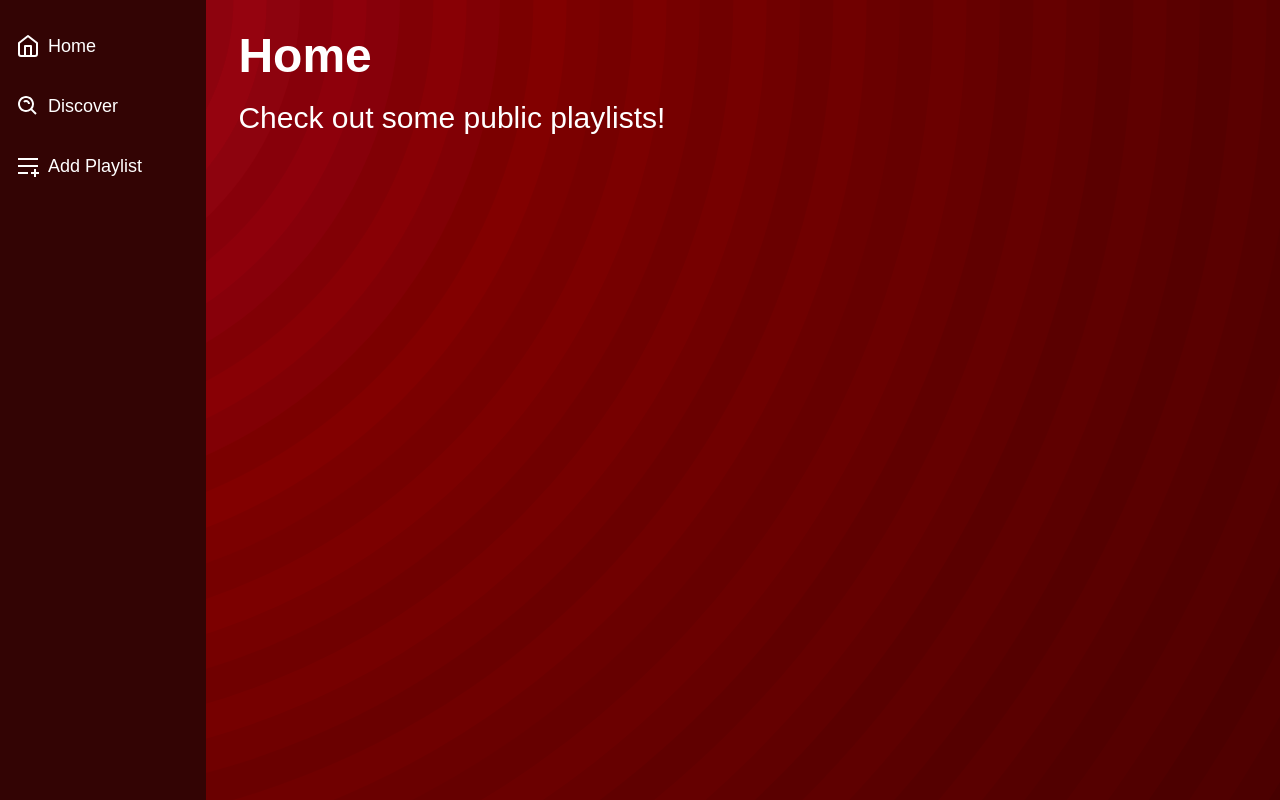
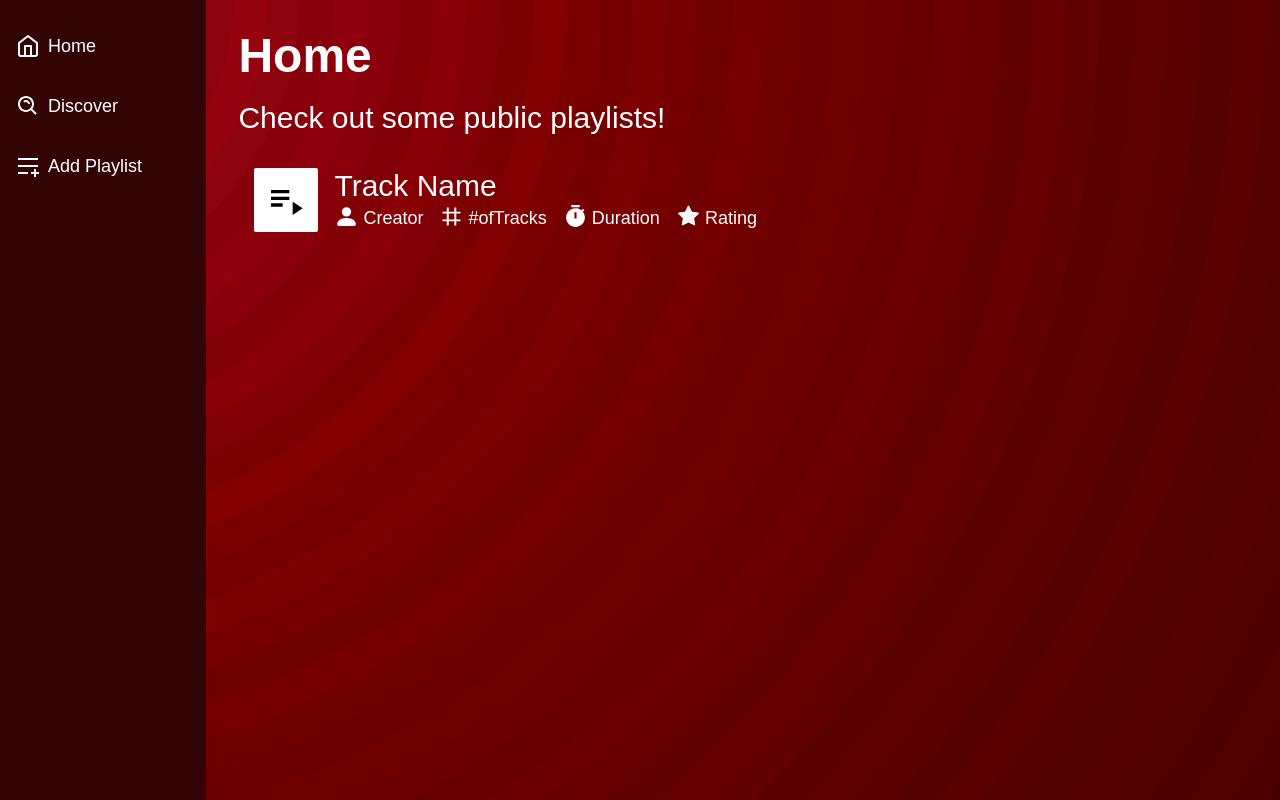
Before and after one commit to brodysmith8/music-streaming-application, a React (Create React App) app in the folder client/react-app/bas/: page /home in a window 1280 px wide. Built offline with nearby package versions, Linux system fonts and the light colour scheme.

Commit message:
added track card styling and click functionaliy

```diff
--- a/client/react-app/bas/src/components/Home.js
+++ b/client/react-app/bas/src/components/Home.js
@@ -1,3 +1,4 @@
+import PlaylistCard from "./PlaylistCard"
 
 const Home = () => {
   return (
@@ -7,8 +8,8 @@ const Home = () => {
                 <h2 className='font-semibold text-white text-5xl text-left'>Home</h2>
                 <h3 className='font-medium text-white text-3xl text-left mt-5'>Check out some public playlists!</h3>
             </div>
-            <div className='flex flex-col justify-center gap-8 text-white'>
-
+            <div className='flex flex-col my-4 w-full'>
+              <PlaylistCard />
             </div>
         </div>
     </div>
--- /dev/null
+++ b/client/react-app/bas/src/components/PlaylistCard.js
@@ -0,0 +1,58 @@
+import React from 'react'
+import {BsFillPersonFill} from 'react-icons/bs'
+import {AiOutlineNumber, AiFillStar} from 'react-icons/ai'
+import {RiTimerFill} from 'react-icons/ri'
+import {MdOutlinePlaylistPlay} from 'react-icons/md'
+import { useState } from 'react'
+import Trackcard from './Trackcard'
+import { BsThreeDotsVertical } from 'react-icons/bs'
+const PlaylistCard = () => {
+
+    const [toggeled, setToggled] = useState(false);
+
+
+    return (
+        <div className='flex flex-col'>
+            <div className='flex flex-row w-full justify-between p-4 hover:bg-[#330404]' style={{backgroundColor: toggeled ? '#330404':''}} onClick={() => setToggled(!toggeled)}>
+                <div className='flex justify-between'>
+                    <div className='flex flex-row justify-center items-center'>
+                        <div className='flex flex-col justify-center items-center w-16 h-16 rounded-sm bg-white'>
+                            <MdOutlinePlaylistPlay className='w-10 h-10' size={35} />
+                        </div>
+                    </div>
+                    <div className='flex flex-col items-left ml-4'>
+                        <h1 className='text-white text-3xl'>Track Name</h1>
+                        <div className='flex flex-row'>
+                            <div className='flex flex-row gap-1 mr-4'>
+                                <BsFillPersonFill size={25} className='fill-white'/>
+                                <h1 className='text-white text-lg'>Creator</h1>
+                            </div>
+                            <div className='flex flex-row gap-1 mr-4'>
+                                <AiOutlineNumber size={25} className='fill-white'/>
+                                <h1 className='text-white text-lg'>#ofTracks</h1>
+                            </div>
+                            <div className='flex flex-row gap-1 mr-4'>
+                                <RiTimerFill size={25} className='fill-white'/>
+                                <h1 className='text-white text-lg'>Duration</h1>
+                            </div>
+                            <div className='flex flex-row gap-1 mr-4'>
+                                <AiFillStar size={25} className='fill-white'/>
+                                <h1 className='text-white text-lg'>Rating</h1>
+                            </div>
+                        </div>
+                    </div>
+
+                </div>
+            </div>
+            <div>
+                {toggeled &&
+                    <div className=''>
+                        test
+                    </div>
+                }
+            </div>
+        </div>
+    )
+}
+
+export default PlaylistCard
--- a/client/react-app/bas/src/components/Trackcard.js
+++ b/client/react-app/bas/src/components/Trackcard.js
@@ -10,7 +10,7 @@ const Trackcard = ({track}) => {
   const ytQueryArtist = track.artist_name.replace(/\s/g, "+");
 
   return (
-    <div className='my-4 hover:bg-[#330404] hover:p-4 rounded-t-sm' onClick={() => setToggled(!toggeled)} >
+    <div className='my-4 hover:bg-[#330404] p-4 hover: rounded-t-sm' style={{backgroundColor: toggeled ? '#330404':''}} onClick={() => setToggled(!toggeled)} >
         <div className='flex flex-row w-full justify-between items-center  '>
           <div className='flex'>
             <div className='flex flex-col justify-center items-center w-16 h-16 rounded-sm bg-white'>
```
